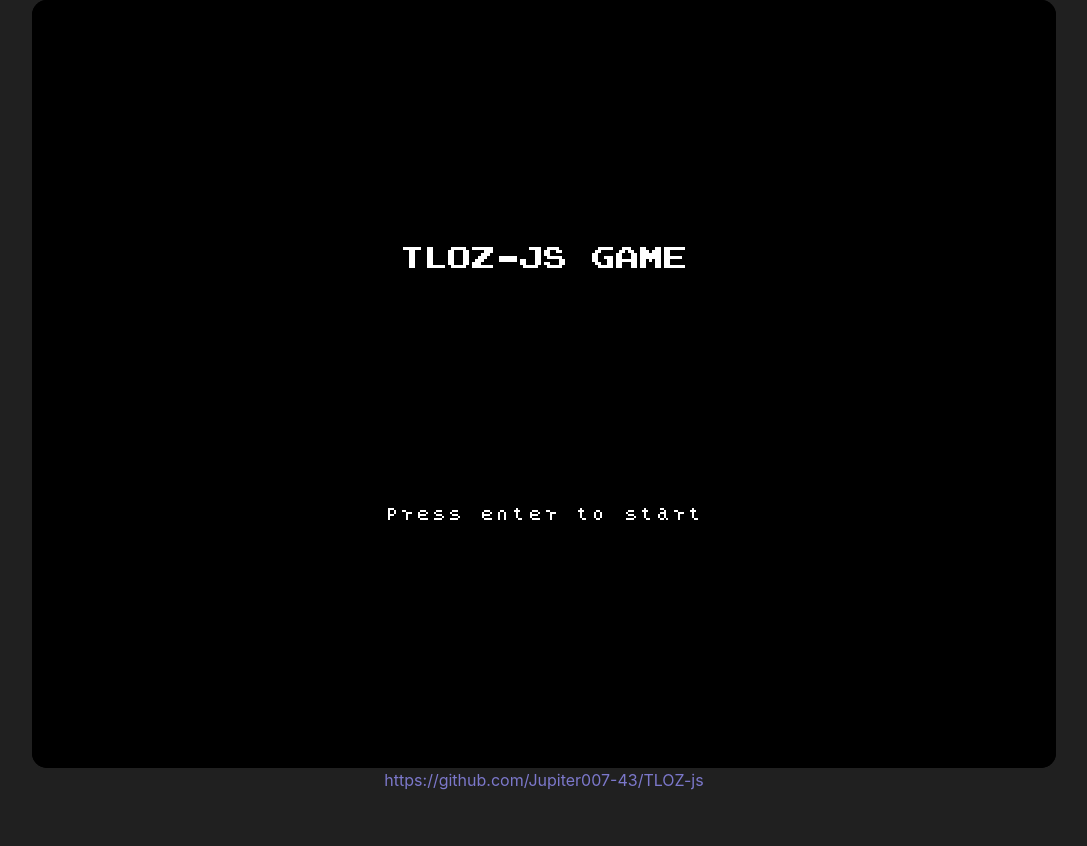
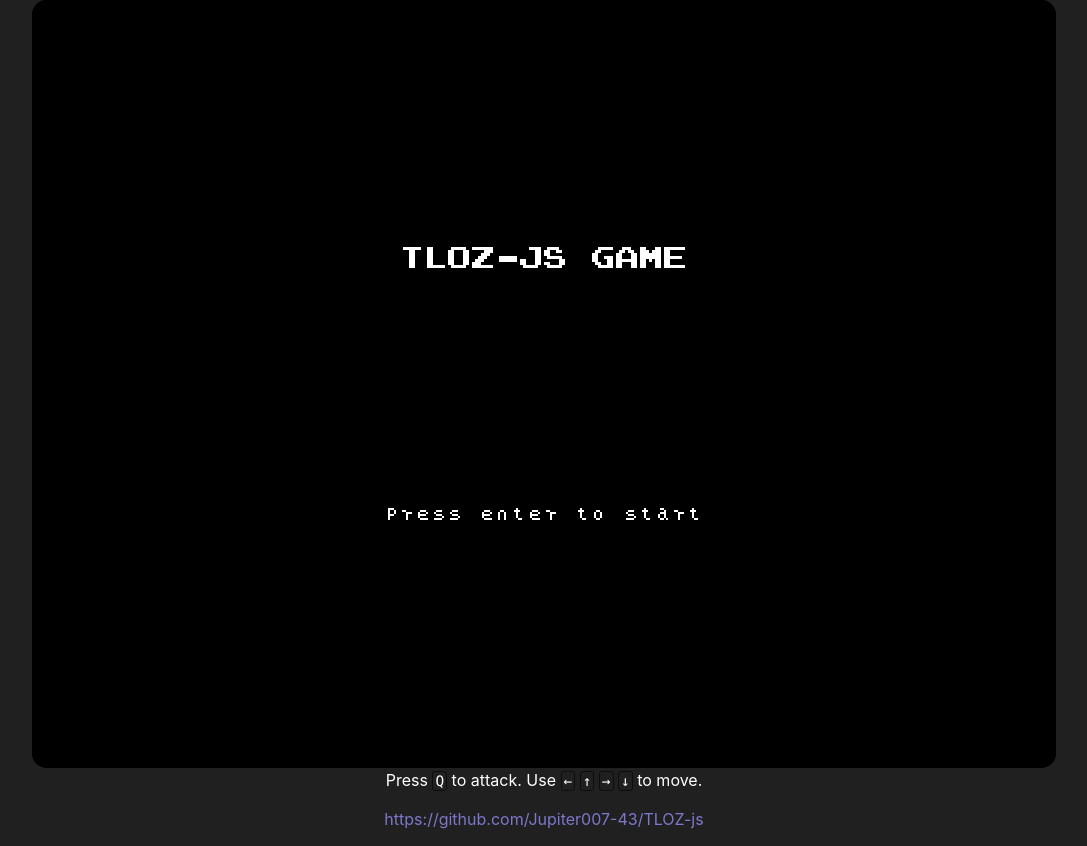
Before and after one commit to Jupi007/TLOZ-js, a website: page game.html in a window 1280 px wide. Both pictures are taken after a click on the button "Run game". Shown: the whole page, without its empty margins (96-1183 px from the left). Before the commit the page ends 800 px from the top, so only its background shows below. Drawn offline with Linux system fonts and the light colour scheme.

Commit message:
Add keyboard helpers

```diff
--- a/game.html
+++ b/game.html
@@ -38,20 +38,29 @@
 
     <canvas id="canvas">Your browser seems to not support Canvas2D api. Please use a modern and up to date one like Firefox.</canvas>
 
-    <p>
-        <a href="https://github.com/Jupiter007-43/TLOZ-js">https://github.com/Jupiter007-43/TLOZ-js</a>
-    </p>
+    <div>
+        <p id="help" style="display:none">
+            Press <kbd>Q</kbd> to attack. Use <kbd>←</kbd> <kbd>↑</kbd> <kbd>→</kbd> <kbd>↓</kbd> to move.
+        </p>
+
+        <p>
+            <a href="https://github.com/Jupiter007-43/TLOZ-js">https://github.com/Jupiter007-43/TLOZ-js</a>
+        </p>
+    </div>
 
     <script src="./build/main.js"></script>
 
     <script type="text/javascript">
         document.addEventListener('DOMContentLoaded', () => {
             let button = document.getElementById("startButton");
+            let canvas = document.getElementById("canvas");
+            let help = document.getElementById("help");
 
             button.addEventListener("click", (e) => {
-                Game = new Game(document.getElementById("canvas"));
+                Game = new Game(canvas);
                 Game.run();
                 button.remove();
+                help.style.display = "block";
             });
         });
     </script>
```
Also changed, not shown: csstart.min.css.
